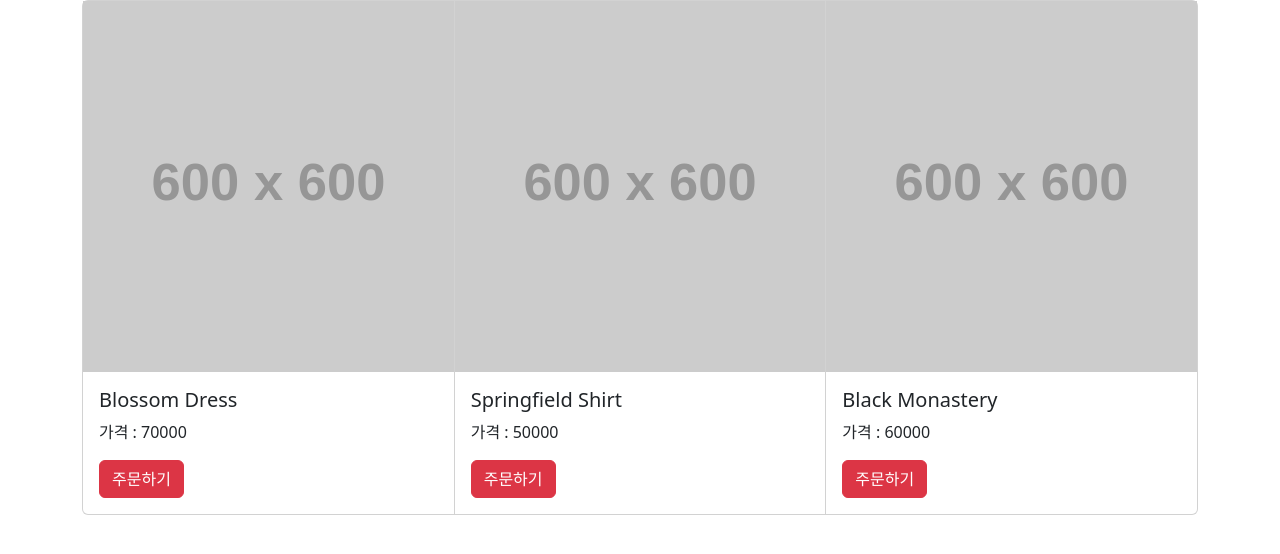
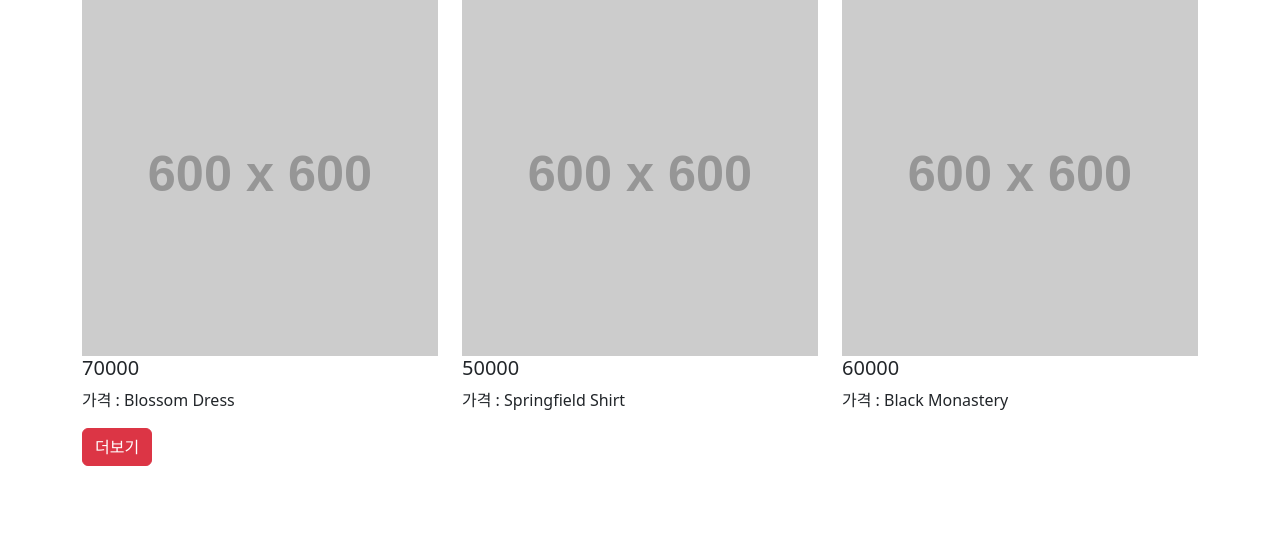
Before and after one commit to calmnature/learningJavascript, a website: page list.html in a window 1280 px wide. Drawn offline with nearby package versions, Linux system fonts and the light colour scheme; no server answers; placeholder pictures from the web are drawn by us.

Commit message:
Ajax 2 : 상품 더보기 버튼 만들기

```diff
--- a/list.html
+++ b/list.html
@@ -8,32 +8,54 @@
     <script src="https://code.jquery.com/jquery-3.7.1.min.js" integrity="sha256-/JqT3SQfawRcv/BIHPThkBvs0OEvtFFmqPF/lYI/Cxo=" crossorigin="anonymous"></script>
   </head>
   <body>
-    <div class="card-group container">
-        <div class="card">
-            <img src="https://placehold.co/600">
-            <div class="card-body">
+    <div class="container">
+        <div class="row">
+            <!-- <div class="col-sm-4">
+                <img src="https://placehold.co/600" class="w-100">
                 <h5>Card title</h5>
                 <p>가격 : 70000</p>
-                <button class="btn btn-danger">주문하기</button>
-            </div>
-        </div>
-        <div class="card">
-            <img src="https://placehold.co/600">
-            <div class="card-body">
-                <h5>Card title</h5>
-                <p>가격 : 70000</p>
-                <button class="btn btn-danger">주문하기</button>
-            </div>
-        </div>
-        <div class="card">
-            <img src="https://placehold.co/600">
-            <div class="card-body">
-                <h5>Card title</h5>
-                <p>가격 : 70000</p>
-                <button class="btn btn-danger">주문하기</button>
-            </div>
+            </div> -->
         </div>
     </div>
+
+    <div class="container">
+        <div class="btn btn-danger" id="more">더보기</div>
+    </div>
+
+    <script>
+        let count = 1;
+        $('#more').on('click', function(){
+            $.get(`https://codingapple1.github.io/js/more${count}.json`)
+                .done((data) => {
+                    count++;
+                    // data.forEach((a) => {
+                    // var div = $('<div>').addClass('col-sm-4');
+                    // var img = $('<img>').addClass('w-100').prop('src', 'https://placehold.co/600');
+                    // var h5 = $('<h5>').html(`${a.price}`);
+                    // var p = $('<p>').html(`가격 : ${a.title}`);
+
+                    // $('.row').append(div);
+                    // div.append(img).append(h5).append(p);
+                    appendItem(data);
+
+                    if(count > 2) {
+                        $('#more').hide();
+                    }
+                });
+        });
+
+        function appendItem(item) {
+            item.forEach((a) => {
+                var div = $('<div>').addClass('col-sm-4');
+                var img = $('<img>').addClass('w-100').prop('src', 'https://placehold.co/600');
+                var h5 = $('<h5>').html(`${a.price}`);
+                var p = $('<p>').html(`가격 : ${a.title}`);
+
+                $('.row').append(div);
+                div.append(img).append(h5).append(p);
+            });
+        }
+    </script>
 
     <script>
         var products = [
@@ -42,30 +64,27 @@
             { id : 2, price : 60000, title : 'Black Monastery' }
         ];
 
-        for(let i = 0; i < $('.card').length; i++) {
-            $('.card-body h5').eq(i).html(products[i].title);
-            $('.card-body p').eq(i).html(`가격 : ${products[i].price}`);
-        }
+        // for(let i = 0; i < products.length; i++){
+        //     var div = $('<div>').addClass('col-sm-4');
+        //     var img = $('<img>').addClass('w-100').prop('src', 'https://placehold.co/600');
+        //     var h5 = $('<h5>').html(`${products[i].price}`);
+        //     var p = $('<p>').html(`가격 : ${products[i].title}`);
 
-    </script>
+        //     $('.row').append(div);
+        //     div.append(img).append(h5).append(p);
+        // }
 
-    <script>
-        $.get('https://codingapple1.github.io/price.json')
-        .done(function(data){
-            console.log(data);
-            console.log(data.price);
-        }).fail(function(){
-            console.log('실패함');
-        });
+        // products.forEach((a) => {
+        //     var div = $('<div>').addClass('col-sm-4');
+        //     var img = $('<img>').addClass('w-100').prop('src', 'https://placehold.co/600');
+        //     var h5 = $('<h5>').html(`${a.price}`);
+        //     var p = $('<p>').html(`가격 : ${a.title}`);
 
-        fetch('https://codingapple1.github.io/price.json')
-        .then(res => res.json())
-        .then(data => {
-            console.log(data);
-        })
-        .catch(error => {
-            console.log(error);
-        })
+        //     $('.row').append(div);
+        //     div.append(img).append(h5).append(p);
+        // });
+
+        appendItem(products);
     </script>
 
     <script src="https://cdn.jsdelivr.net/npm/bootstrap@5.3.7/dist/js/bootstrap.bundle.min.js" integrity="sha384-ndDqU0Gzau9qJ1lfW4pNLlhNTkCfHzAVBReH9diLvGRem5+R9g2FzA8ZGN954O5Q" crossorigin="anonymous"></script>
```
